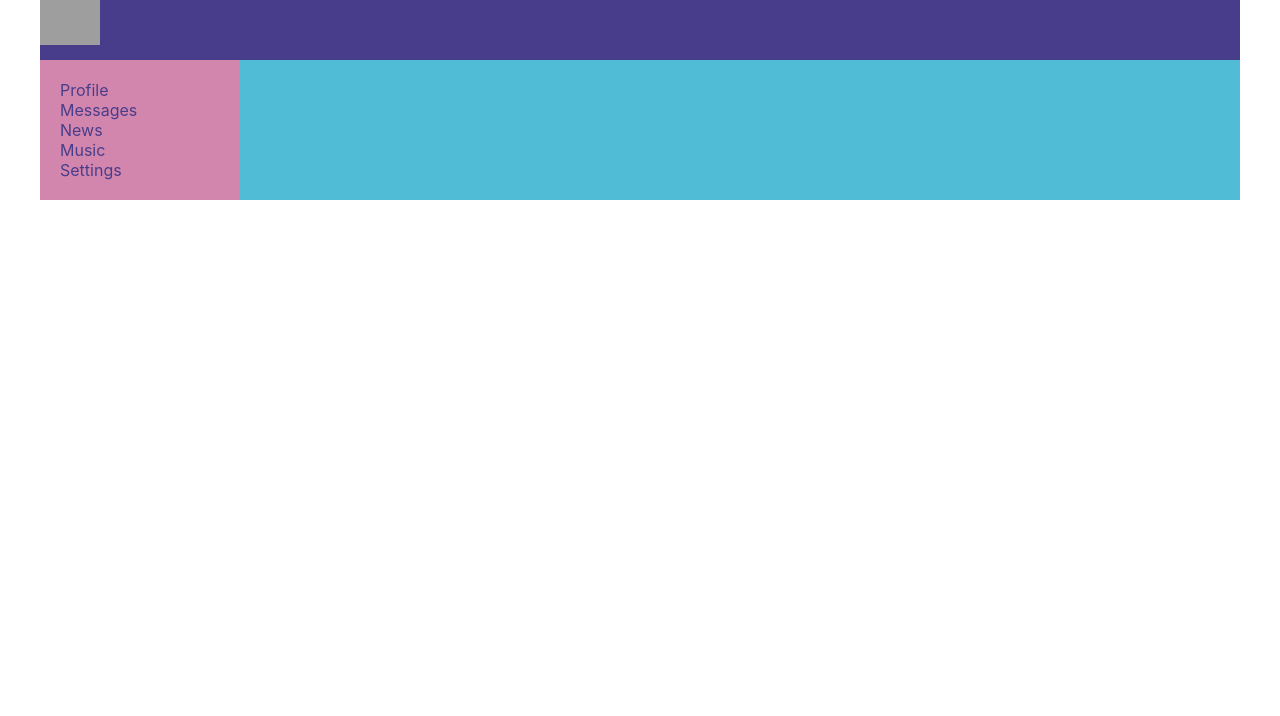
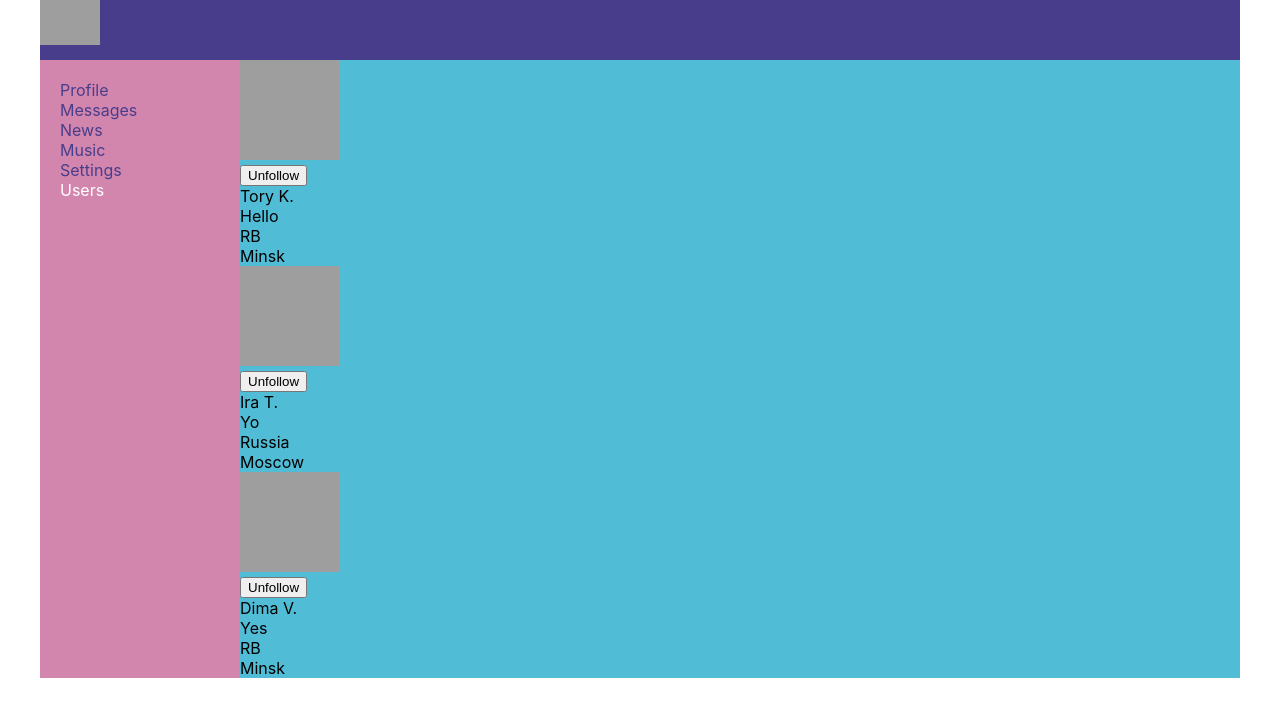
Before and after one commit to V-Sugak/react-it-kamasutra, a React (Create React App) app: page /users in a window 1280 px wide. Shown: the top 716 px of the page. Built offline with nearby package versions, Linux system fonts and the light colour scheme; grey boxes are pictures that could not be loaded.

Commit message:
49-lesson. Page of users

```diff
--- a/src/App.js
+++ b/src/App.js
@@ -8,6 +8,7 @@ import { Music } from './components/Music/Music';
 import { Settings } from './components/Settings/Settings';
 import Profile from './components/Profile/Profile';
 import DialogsContainer from './components/Dialogs/DialogsContainer'
+import Users from "./components/Users/UsersContainer";
 
 const App = (props) => {
 
@@ -23,6 +24,7 @@ const App = (props) => {
         <Route path='/news' render={() => <News />} />
         <Route path='/music' render={() => <Music />} />
         <Route path='/settings' render={() => <Settings />} />
+        <Route path='/users' render={() => <Users />} />
       </div>
     </div>
 
--- a/src/components/Navbar/Navbar.jsx
+++ b/src/components/Navbar/Navbar.jsx
@@ -20,6 +20,9 @@ const Navbar = () => {
             <div className={s.item}>
                 <NavLink to='/settings' activeClassName={ s.activeLink } > Settings </NavLink>
             </div>
+            <div className={s.item}>
+                <NavLink to='/users' activeClassName={ s.activeLink } > Users </NavLink>
+            </div>
         </nav>
     )
 }
--- /dev/null
+++ b/src/components/Users/Users.jsx
@@ -0,0 +1,61 @@
+import React from 'react';
+import s from './Users.module.css'
+
+export const Users = (props) => {
+    if (props.users.length === 0) {
+        props.setUsers([{
+            id: 1,
+            photo: 'https://media.vogue.ru/photos/5ef5995856a994c4560ced25/master/pass/%D0%B2%D0%B8%D0%BA%D0%B01.jpg',
+            isFollowed: false,
+            fullName: 'Tory K.',
+            status: 'Hello',
+            location: {
+                country: 'RB',
+                city: 'Minsk',
+            },
+        },
+            {
+                id: 2,
+                photo: 'https://media.vogue.ru/photos/5ef5995856a994c4560ced25/master/pass/%D0%B2%D0%B8%D0%BA%D0%B01.jpg',
+                isFollowed: false,
+                fullName: 'Ira T.',
+                status: 'Yo',
+                location: {
+                    country: 'Russia',
+                    city: 'Moscow',
+                },
+            },
+            {
+                id: 3,
+                photo: 'https://media.vogue.ru/photos/5ef5995856a994c4560ced25/master/pass/%D0%B2%D0%B8%D0%BA%D0%B01.jpg',
+                isFollowed: false,
+                fullName: 'Dima V.',
+                status: 'Yes',
+                location: {
+                    country: 'RB',
+                    city: 'Minsk',
+                },
+
+            }])
+    }
+    return <div>
+        {props.users.map(user => {
+            return <div>
+        <span>
+         <div>
+             <img className={s.photo} src={user.photo}/>
+         </div>
+             <button onClick={() => props.isFollowed(user.id)}>{user.isFollowed ? 'Follow' : 'Unfollow'}</button>
+        </span>
+                <span>
+               <div>{user.fullName}</div>
+            <div>{user.status}</div>
+        </span>
+                <span>
+               <div>{user.location.country}</div>
+            <div>{user.location.city}</div>
+        </span>
+            </div>
+        })}
+    </div>
+}
--- /dev/null
+++ b/src/components/Users/Users.module.css
@@ -0,0 +1,4 @@
+.photo {
+    width: 100px;
+    height: 100px;
+}
--- /dev/null
+++ b/src/components/Users/UsersContainer.jsx
@@ -0,0 +1,23 @@
+import React from 'react';
+import {connect} from "react-redux";
+import {isFollowedAC, setUsersAC} from "../../redux/user-reducer";
+import {Users} from "./Users";
+
+const mapStateToProps = (state) => {
+    return {
+        users: state.users
+    }
+}
+
+const mapDispatchToProps = (dispatch) => {
+    return {
+        isFollowed(userId) {
+            dispatch(isFollowedAC(userId))
+        },
+        setUsers(users) {
+            dispatch(setUsersAC(users))
+        }
+    }
+}
+
+export default connect(mapStateToProps, mapDispatchToProps)(Users)
--- a/src/index.js
+++ b/src/index.js
@@ -4,15 +4,15 @@ import ReactDOM from 'react-dom';
 import './index.css';
 import App from './App';
 import store from './redux/redux-store';
-import { HashRouter } from 'react-router-dom';
+import {BrowserRouter} from 'react-router-dom';
 import { Provider } from 'react-redux'
 
 ReactDOM.render(
-    <HashRouter>
+    <BrowserRouter>
         <Provider store={store}>
             <App />
         </Provider>
-    </ HashRouter>,
+    </ BrowserRouter>,
     document.getElementById('root')
 );
 
--- a/src/redux/dialogs-reducer.js
+++ b/src/redux/dialogs-reducer.js
@@ -3,49 +3,51 @@ const SEND_MESSAGE = 'SEND-MESSAGE';
 
 let initialState = {
     messages: [
-        { id: 1, message: "Hi" },
-        { id: 2, message: "How is your it-kamasutra?" },
-        { id: 3, message: "Yo" },
-        { id: 4, message: "Yo" },
-        { id: 5, message: "Yo" }
+        {id: 1, message: "Hi"},
+        {id: 2, message: "How is your it-kamasutra?"},
+        {id: 3, message: "Yo"},
+        {id: 4, message: "Yo"},
+        {id: 5, message: "Yo"}
     ],
     dialogs: [
-        { id: 1, name: "Dimych" },
-        { id: 2, name: "Sasha" },
-        { id: 3, name: "Victor" },
-        { id: 4, name: "Sveta" },
-        { id: 5, name: "Tanya" }
+        {id: 1, name: "Dimych"},
+        {id: 2, name: "Sasha"},
+        {id: 3, name: "Victor"},
+        {id: 4, name: "Sveta"},
+        {id: 5, name: "Tanya"}
     ],
     newMessageBody: ''
 };
 
 const dialogsReducer = (state = initialState, action) => {
+    let stateCopy;
+
     switch (action.type) {
+
         case SEND_MESSAGE: {
-            let newMessage = {
-                id: 6,
-                message: state.newMessageBody
-            };
-            let stateCopy = {
+            let body = state.newMessageBody
+            let newMessage = {id: 6, message: body};
+
+            return {
                 ...state,
-                messages: [...state.messages]
+                newMessageBody: '',
+                messages: [...state.messages, newMessage]
             }
-            stateCopy.messages.push(newMessage);
-            stateCopy.newMessageBody = '';
-            return stateCopy;
         }
 
         case UPDATE_NEW_MESSAGE_BODY: {
-            state.newMessageBody = action.body;
-            let stateCopy = { ...state }
-            return stateCopy;
+            return {
+                ...state,
+                newMessageBody: action.body
+            }
         }
 
-        default: return state;
+        default:
+            return state;
     }
 }
 
-export const sendMessageAC = () => ({ type: SEND_MESSAGE })
+export const sendMessageAC = () => ({type: SEND_MESSAGE})
 export const updateNewMessageBodytAC = (body) => ({
     type: UPDATE_NEW_MESSAGE_BODY,
     body: body
--- a/src/redux/profile-reducer.js
+++ b/src/redux/profile-reducer.js
@@ -17,17 +17,18 @@ const profileReducer = (state = initialState, action) => {
                 massege: state.newPostText,
                 likeCount: 0
             };
-            let stateCopy = { ...state };
-            stateCopy.posts = [...state.posts];
-            stateCopy.posts.push(newPost);
-            stateCopy.newPostText = '';
-            return stateCopy
+            return {
+                ...state,
+                newPostText: '',
+                posts: [...state.posts, newPost]
+            };
         }
 
         case UPDATE_NEW_POST_TEXT: {
-            let stateCopy = { ...state };
-            stateCopy.newPostText = action.newText;
-            return stateCopy
+            return {
+                ...state,
+                newPostText: action.newText
+            };
         }
 
         default: return state
--- a/src/redux/redux-store.js
+++ b/src/redux/redux-store.js
@@ -2,11 +2,13 @@ import { combineReducers, createStore } from "redux";
 import profileReducer from './profile-reducer';
 import dialogsReducer from './dialogs-reducer';
 import sidebarReducer from './sidebar-reducer';
+import {userReducer} from "./user-reducer";
 
 let reducers = combineReducers({
     profilePage: profileReducer,
     dialogsPage: dialogsReducer,
-    sideBar: sidebarReducer
+    sideBar: sidebarReducer,
+    users: userReducer,
 })
 
 let store = createStore(reducers);
--- /dev/null
+++ b/src/redux/user-reducer.js
@@ -0,0 +1,23 @@
+const initialState = []
+
+export const userReducer = (state = initialState, action) => {
+    switch (action.type) {
+        case isFollowed : {
+            return state.map(u => u.id === action.userId ? {...u, isFollowed: !u.isFollowed} : u)
+        }
+        case setUsers: {
+            return [...state, ...action.users]
+        }
+        default:
+            return state
+    }
+}
+
+const isFollowed = 'IS-FOLLOWED'
+const setUsers = 'SET-USERS'
+export const isFollowedAC = (userId) => {
+    return {type: isFollowed, userId}
+}
+export const setUsersAC = (users) => {
+    return {type: setUsers, users}
+}
```
Also changed, not shown: 1 other file (tests, documents, lock files or other folders).
